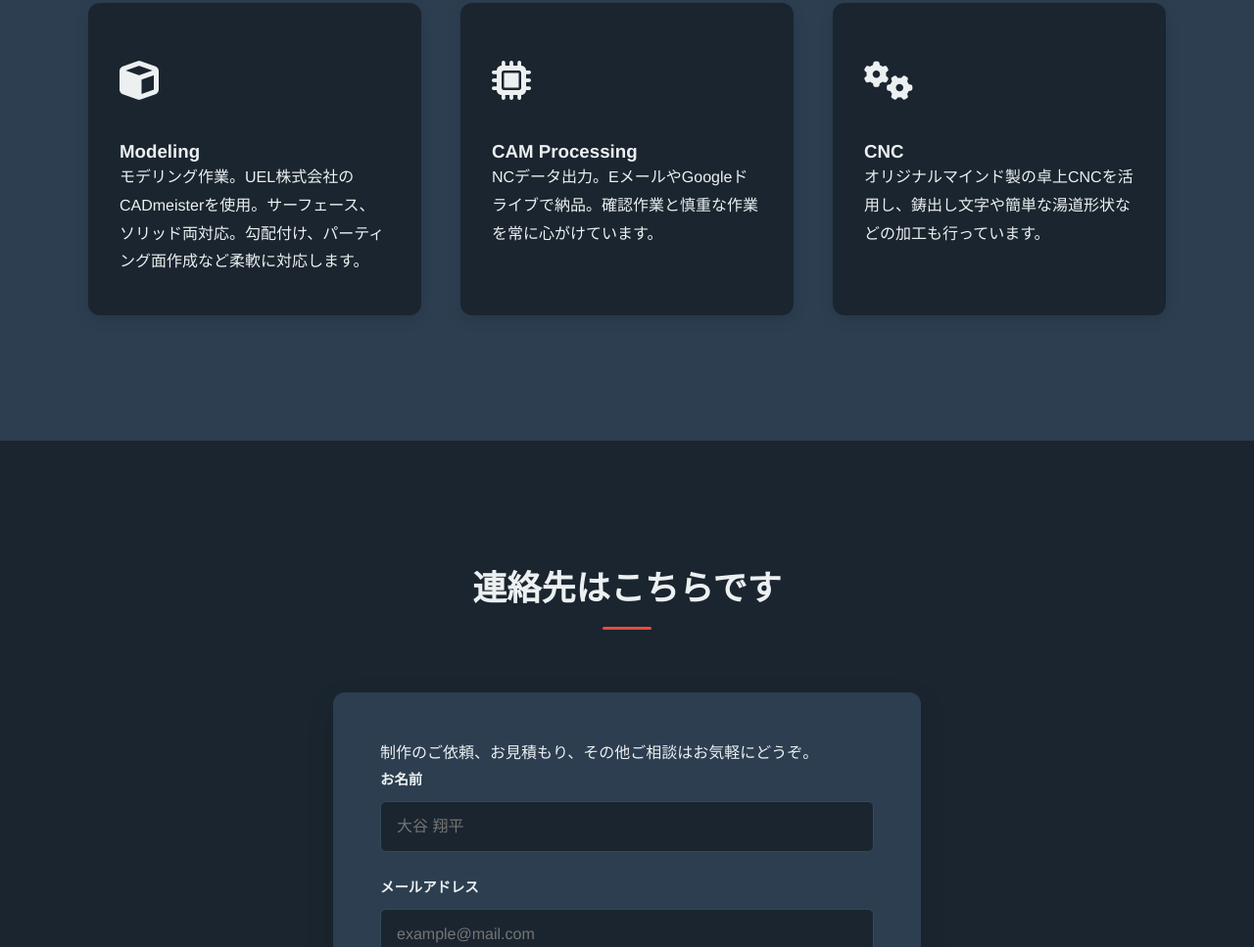
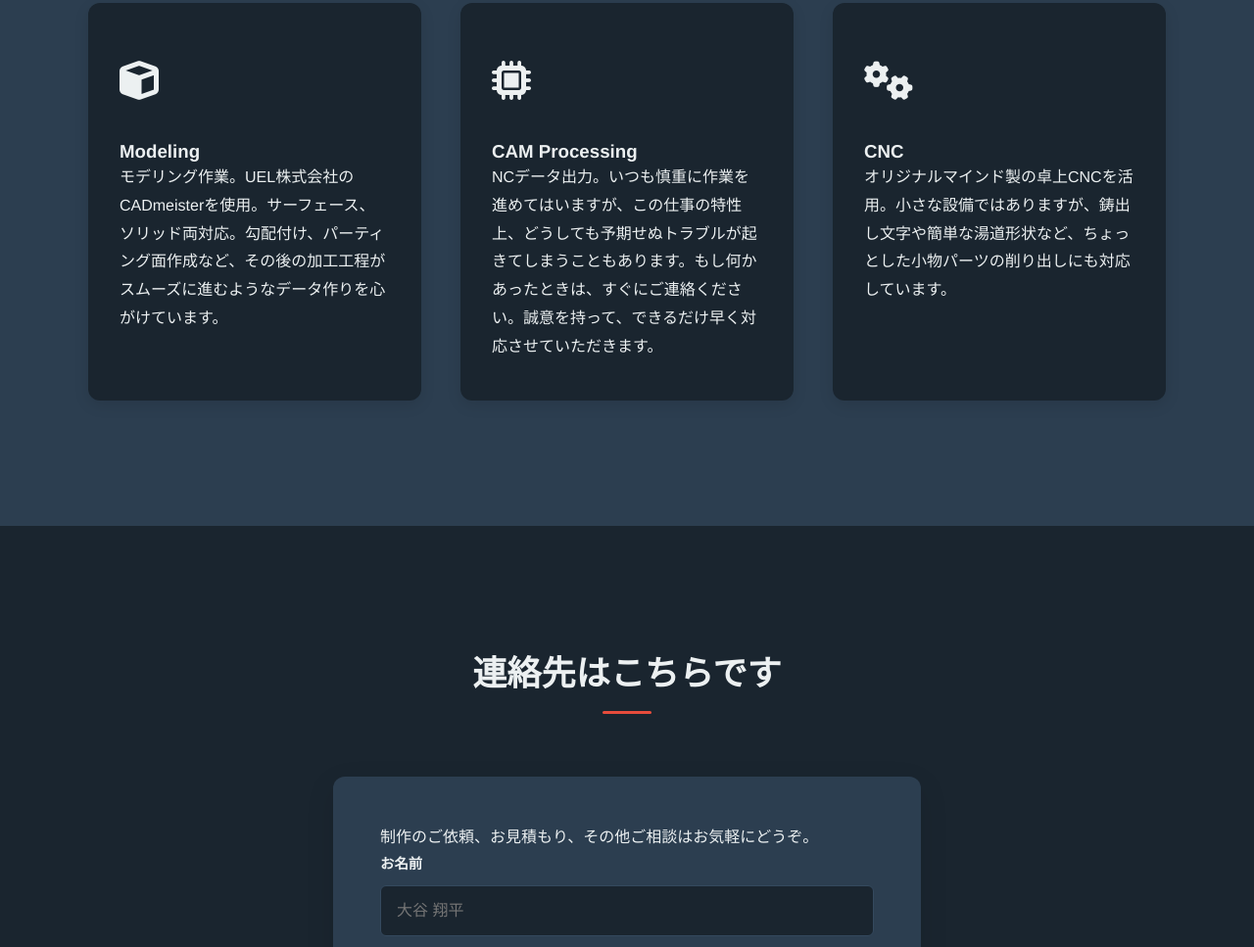
Before and after one commit to shubundoh/Profile, a plain HTML site: page index.html in a window 1280 px wide. Shown: the part 1054-2021 px from the top of the page at 98% size. Drawn offline with Linux system fonts and the light colour scheme.

Commit message:
Update index.html

```diff
--- a/index.html
+++ b/index.html
@@ -3,7 +3,7 @@
 <head>
     <meta charset="UTF-8">
     <meta name="viewport" content="width=device-width, initial-scale=1.0">
-    <title>3DCAD/CAM Operator Portfolio | 珠文堂企画</title>
+    <title>珠文堂企画 | 3DCAD/CAM Portfolio</title>
     <!-- Font Awesome for Icons -->
     <link rel="stylesheet" href="https://cdnjs.cloudflare.com/ajax/libs/font-awesome/6.4.0/css/all.min.css">
     <script>
@@ -33,7 +33,6 @@
            CSS Variables for Theming (Default: Dark)
            ========================================= */
         :root {
-            /* 初期状態をダークモードの配色に設定 */
             --bg-color: #1a252f;
             --text-color: #ECF0F1;
             --primary-color: #ECF0F1;
@@ -44,7 +43,6 @@
             --transition-speed: 0.3s;
         }
 
-        /* ライトモード（data-theme="light" が指定された場合） */
         [data-theme="light"] {
             --bg-color: #ECF0F1;
             --text-color: #2C3E50;
@@ -408,17 +406,17 @@
             <div class="skill-card fade-in" style="transition-delay: 0.1s;">
                 <div class="skill-icon"><i class="fas fa-cube"></i></div>
                 <h3>Modeling</h3>
-                <p>モデリング作業。UEL株式会社のCADmeisterを使用。サーフェース、ソリッド両対応。勾配付け、パーティング面作成など柔軟に対応します。</p>
+                <p>モデリング作業。UEL株式会社のCADmeisterを使用。サーフェース、ソリッド両対応。勾配付け、パーティング面作成など、その後の加工工程がスムーズに進むようなデータ作りを心がけています。</p>
             </div>
             <div class="skill-card fade-in" style="transition-delay: 0.2s;">
                 <div class="skill-icon"><i class="fas fa-microchip"></i></div>
                 <h3>CAM Processing</h3>
-                <p>NCデータ出力。EメールやGoogleドライブで納品。確認作業と慎重な作業を常に心がけています。</p>
+                <p>NCデータ出力。いつも慎重に作業を進めてはいますが、この仕事の特性上、どうしても予期せぬトラブルが起きてしまうこともあります。もし何かあったときは、すぐにご連絡ください。誠意を持って、できるだけ早く対応させていただきます。</p>
             </div>
             <div class="skill-card fade-in" style="transition-delay: 0.3s;">
                 <div class="skill-icon"><i class="fas fa-cogs"></i></div>
                 <h3>CNC</h3>
-                <p>オリジナルマインド製の卓上CNCを活用し、鋳出し文字や簡単な湯道形状などの加工も行っています。</p>
+                <p>オリジナルマインド製の卓上CNCを活用。小さな設備ではありますが、鋳出し文字や簡単な湯道形状など、ちょっとした小物パーツの削り出しにも対応しています。</p>
             </div>
         </div>
     </section>
@@ -433,20 +431,22 @@
 
             <div id="form-message"></div>
 
-            <!-- Googleフォームの設定 -->
             <form id="g-form" class="contact-form" action="https://docs.google.com/forms/d/e/1FAIpQLSfY3QkU6z-4H2e712mE0uv7vc4xc-FwPiDRIYHWUgsgyQTP4A/formResponse" method="POST" target="hidden_iframe">
                 <div class="form-group">
                     <label for="name">お名前</label>
+                    <!-- ご提示のURLのentry ID: 2005620554 -->
                     <input type="text" id="name" name="entry.2005620554" required placeholder="大谷 翔平">
                 </div>
 
                 <div class="form-group">
                     <label for="email">メールアドレス</label>
+                    <!-- ご提示のURLのentry ID: 1045781291 -->
                     <input type="email" id="email" name="entry.1045781291" required placeholder="example@mail.com">
                 </div>
 
                 <div class="form-group">
                     <label for="message">お問い合わせ内容</label>
+                    <!-- ご提示のURLのentry ID: 839337160 -->
                     <textarea id="message" name="entry.839337160" required placeholder="ご依頼内容やご相談などをご記入ください..."></textarea>
                 </div>
 
@@ -479,18 +479,15 @@
                 });
             }
 
-            // テーマ切り替えのロジック
             const themeToggleBtn = document.getElementById('theme-toggle');
             const themeIcon = themeToggleBtn ? themeToggleBtn.querySelector('i') : null;
 
-            // デフォルトをダークに設定 (localStorageが空ならダーク)
             const currentTheme = localStorage.getItem('theme') || "dark";
 
             if (currentTheme === 'light') {
                 document.documentElement.setAttribute('data-theme', 'light');
                 if (themeIcon) themeIcon.classList.replace('fa-sun', 'fa-moon');
             } else {
-                // デフォルトのCSSがダークなので属性付与は任意ですが、明示的に管理
                 document.documentElement.removeAttribute('data-theme');
                 if (themeIcon) themeIcon.classList.replace('fa-moon', 'fa-sun');
             }
@@ -499,12 +496,10 @@
                 themeToggleBtn.addEventListener('click', () => {
                     let isLight = document.documentElement.getAttribute('data-theme') === 'light';
                     if (isLight) {
-                        // ダークモードへ
                         document.documentElement.removeAttribute('data-theme');
                         localStorage.setItem('theme', 'dark');
                         if (themeIcon) themeIcon.classList.replace('fa-moon', 'fa-sun');
                     } else {
-                        // ライトモードへ
                         document.documentElement.setAttribute('data-theme', 'light');
                         localStorage.setItem('theme', 'light');
                         if (themeIcon) themeIcon.classList.replace('fa-sun', 'fa-moon');
@@ -512,7 +507,6 @@
                 });
             }
 
-            // フェードインアニメーション
             const fadeElements = document.querySelectorAll('.fade-in');
             const observer = new IntersectionObserver((entries) => {
                 entries.forEach(entry => {
```
